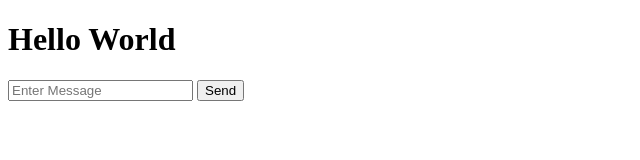
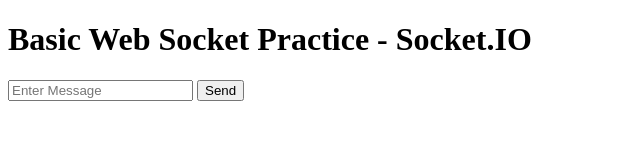
Before and after one commit to Yash981/basic-web-socket-practice, a website: page public/index.html in a window 1280 px wide. Shown: the whole page, without its empty margins (0-640 px from the left). Drawn offline with nearby package versions, Linux system fonts and the light colour scheme; no server answers.

Commit message:
title change

```diff
--- a/public/index.html
+++ b/public/index.html
@@ -3,10 +3,10 @@
 <head>
     <meta charset="UTF-8">
     <meta name="viewport" content="width=device-width, initial-scale=1.0">
-    <title>Document</title>
+    <title>Chat App</title>
 </head>
 <body>
-    <h1>Hello World</h1>
+    <h1>Basic Web Socket Practice - Socket.IO</h1>
     <div class="">
         <input type="text" name="message" id="message" placeholder="Enter Message">
         <button id="send">Send</button>
```
